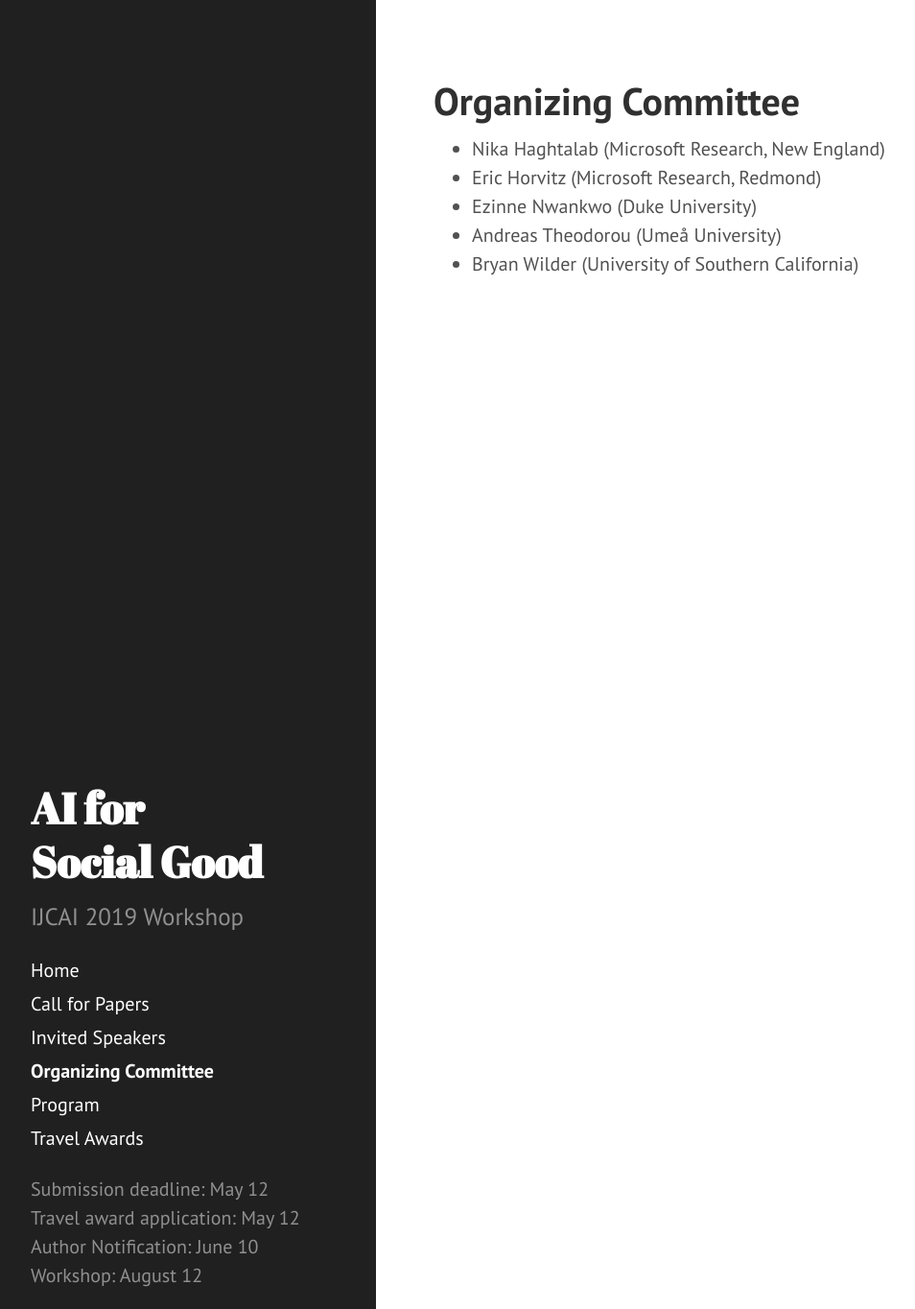
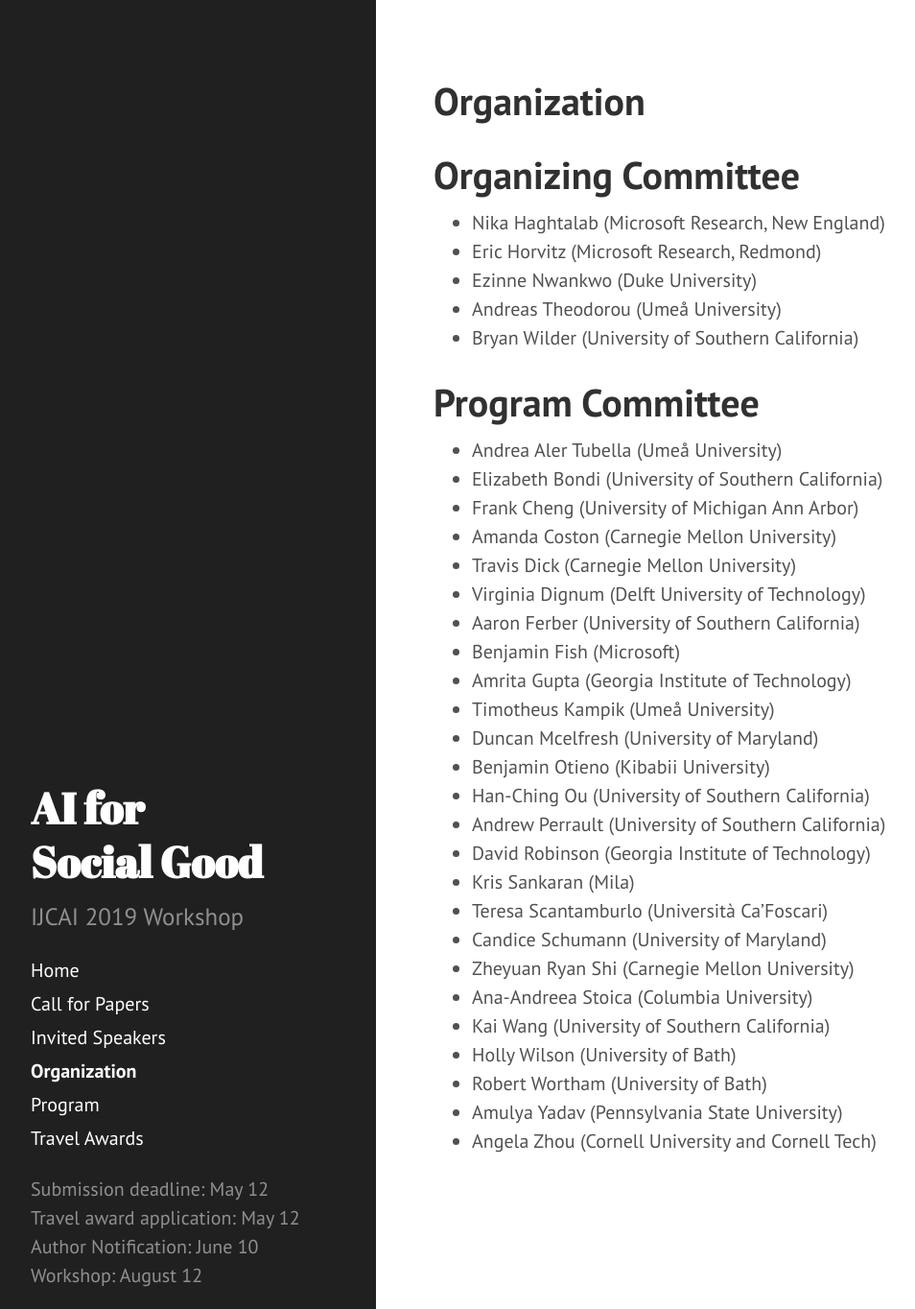
Before and after one commit to slremy/aiforpublichealth.github.io, a Jekyll site: the page built from organizers.md, in a window 1280 px wide and 1364 px high. Shown: the whole window at 96% size, without its empty margins (8-962 px from the left). Built offline with Jekyll 4.4.1, drawn with Linux system fonts in a browser that asks for light colours.

Commit message:
Update organizers.md

```diff
--- a/organizers.md
+++ b/organizers.md
@@ -1,13 +1,43 @@
 ---
 layout: page
-title: Organizing Committee
+title: Organization
 ---
+
+# Organizing Committee
 
 * Nika Haghtalab (Microsoft Research, New England)
 * Eric Horvitz (Microsoft Research, Redmond)
 * Ezinne Nwankwo (Duke University)
 * Andreas Theodorou (Umeå University)
 * Bryan Wilder (University of Southern California)
+
+# Program Committee
+
+* Andrea Aler Tubella (Umeå University)
+* Elizabeth Bondi (University of Southern California)
+* Frank Cheng (University of Michigan Ann Arbor)
+* Amanda Coston (Carnegie Mellon University)
+* Travis Dick (Carnegie Mellon University)
+* Virginia Dignum (Delft University of Technology)
+* Aaron Ferber (University of Southern California)
+* Benjamin Fish (Microsoft)
+* Amrita Gupta (Georgia Institute of Technology)
+* Timotheus Kampik (Umeå University)
+* Duncan Mcelfresh (University of Maryland)
+* Benjamin Otieno (Kibabii University)
+* Han-Ching Ou (University of Southern California)
+* Andrew Perrault (University of Southern California)
+* David Robinson (Georgia Institute of Technology)
+* Kris Sankaran (Mila)
+* Teresa Scantamburlo (Università Ca'Foscari)
+* Candice Schumann (University of Maryland)
+* Zheyuan Ryan Shi (Carnegie Mellon University)
+* Ana-Andreea Stoica (Columbia University)
+* Kai Wang (University of Southern California)
+* Holly Wilson (University of Bath)
+* Robert Wortham (University of Bath)
+* Amulya Yadav (Pennsylvania State University)
+* Angela Zhou (Cornell University and Cornell Tech)
 
 
 <div class="posts">
```
